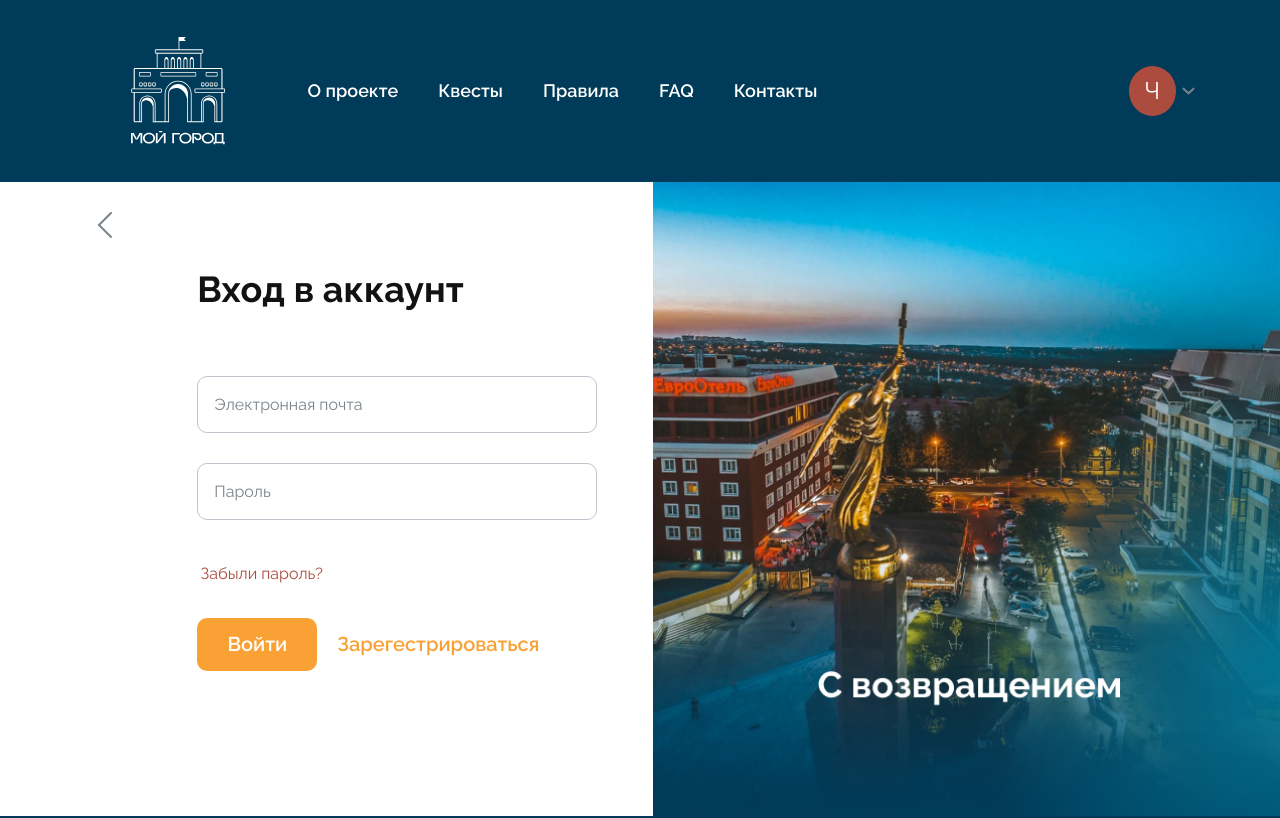
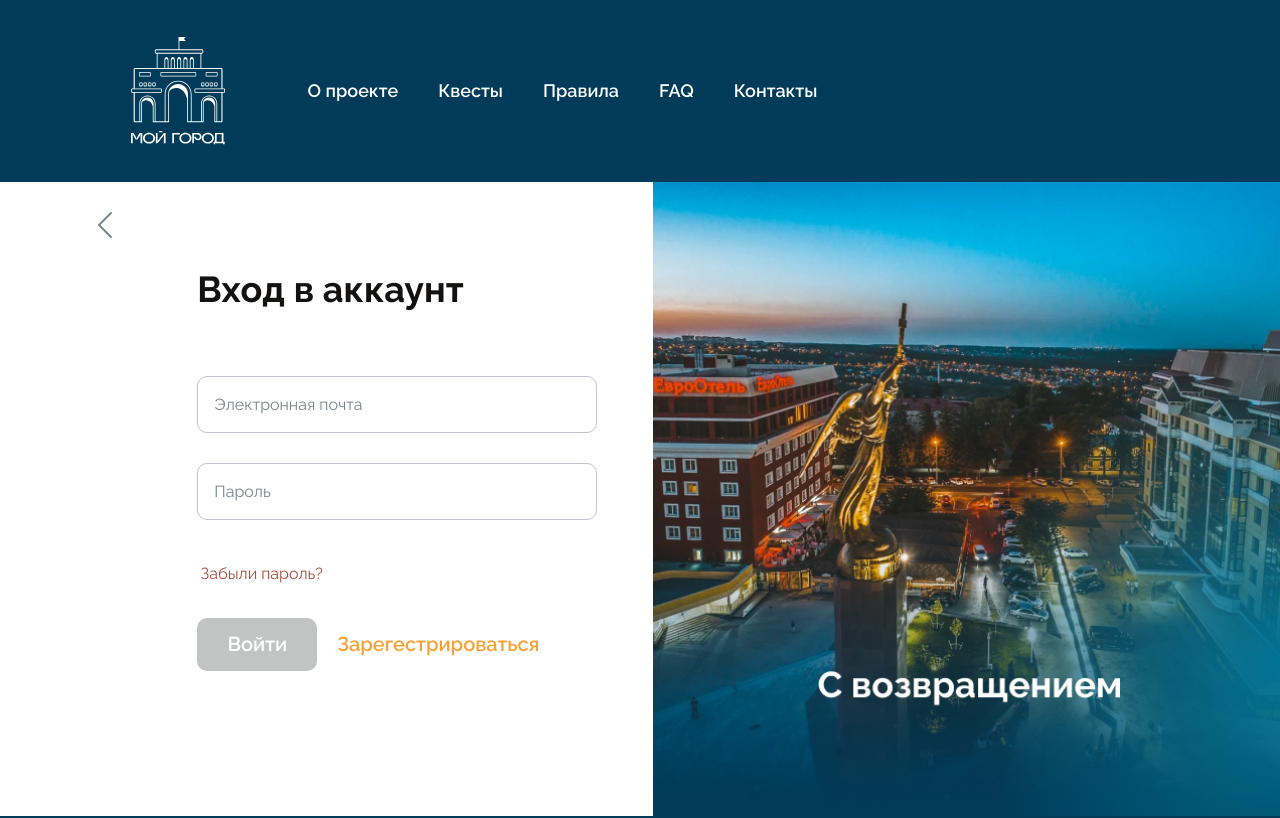
Before and after one commit to IVKrylova/routes-of-my-city, a React (Create React App) app: page /login in a window 1280 px wide. Shown: the top 818 px of the page. Built offline with nearby package versions, Linux system fonts and the light colour scheme.

Commit message:
fix: fix login page

```diff
--- a/src/components/App/App.js
+++ b/src/components/App/App.js
@@ -46,7 +46,7 @@ import { categories } from '../../utils/data/category';
 function App() {
   let navigate = useNavigate();
   const [isMobileMenuOpen, setIsMobileMenuOpen] = useState(false);
-  const [isLogin, setIsLogin] = useState(true);
+  const [isLogin, setIsLogin] = useState(false);
   const [isHeaderAccountHovered, setIsHeaderAccountHovered] = useState(false);
   const [questsList, setQuestsList] = useState([]);
   const [isNoQuests, setIsNoQuests] = useState(true);
@@ -617,9 +617,7 @@ function App() {
             <Route
               path='/login'
               element={
-                <Login
-                  screenWidth={screenWidth}
-                />
+                <Login />
               }
             />
             <Route
--- a/src/components/Login/Login.jsx
+++ b/src/components/Login/Login.jsx
@@ -1,18 +1,33 @@
 import { useState, useEffect } from 'react';
 import { Link } from 'react-router-dom';
+
 import { useFormAndValidation } from '../../hooks/useFormAndValidation';
+import useWindowWidth from '../../hooks/useWindowWidth';
 import ButtonGoBack from '../ButtonGoBack/ButtonGoBack';
+
 import './Login.scss';
 
-const Login = (props) => {
+const Login = () => {
   const [classButtonGoBack, setClassButtonGoBack] = useState();
+  const [isButtonActive, setIsButtonActive] = useState(false);
+
   const { values, handleChange } = useFormAndValidation();
 
+  const screenWidth = useWindowWidth();
+
   useEffect(() => {
-    props.screenWidth < 1024
+    screenWidth < 1024
       ? setClassButtonGoBack('page-login__button-go-back_hidden')
       : setClassButtonGoBack('page-login__button-go-back_visible');
-  }, [props.screenWidth]);
+  }, [screenWidth]);
+
+  useEffect(() => {
+    if (!values.email || !values.password) {
+      setIsButtonActive(false);
+    } else {
+      setIsButtonActive(true);
+    }
+  }, [values.email, values.password]);
 
   return (
     <main className='page-login'>
@@ -60,7 +75,7 @@ const Login = (props) => {
           Забыли пароль?
         </button>
         <div className='page-login__button-list'>
-          <button className='page-login__button-submit' type='submit'>
+          <button className='page-login__button-submit' type='submit' disabled={!isButtonActive}>
             Войти
           </button>
           <Link className='page-login__link-to-register' to='/signup'>
```
